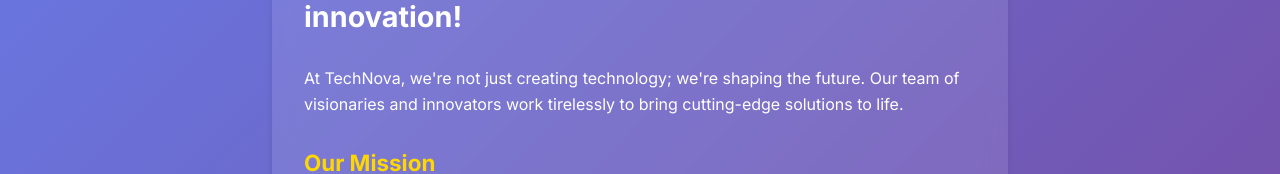
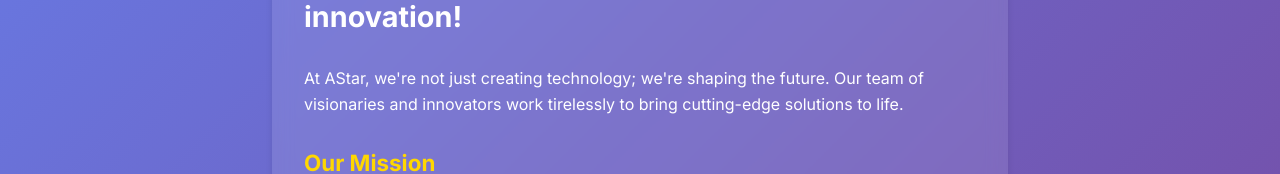
Before and after one commit to Shoheicode/Project-5--AI-Rate-My-Professor, a Next.js app: page /about in a window 1280 px wide. Shown: the part 377-551 px from the top of the page. Built offline with nearby package versions, Linux system fonts and the light colour scheme; no server answers; a web font is replaced by a local one.

Commit message:
Making cool software

```diff
--- a/components/AboutPage/about.js
+++ b/components/AboutPage/about.js
@@ -46,7 +46,7 @@
           animate={{ y: 0, opacity: 1 }}
           transition={{ duration: 0.5, delay: 0.4 }}
         >
-          <p>At TechNova, we're not just creating technology; we're shaping the future. Our team of visionaries and innovators work tirelessly to bring cutting-edge solutions to life.</p>
+          <p>At AStar, we're not just creating technology; we're shaping the future. Our team of visionaries and innovators work tirelessly to bring cutting-edge solutions to life.</p>
 
           <h3>Our Mission</h3>
           <p>To revolutionize industries through sustainable, user-centric technology that enhances lives and pushes the boundaries of what's possible.</p>
```
